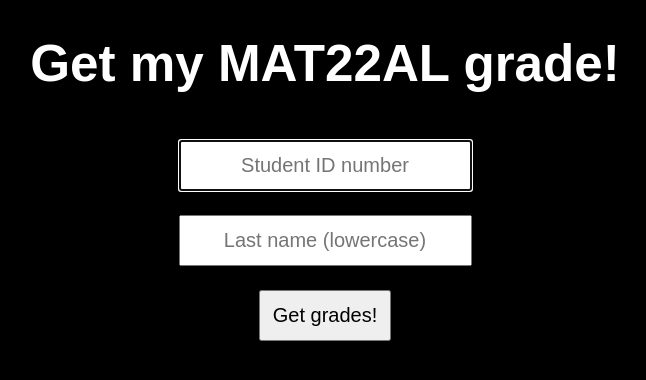
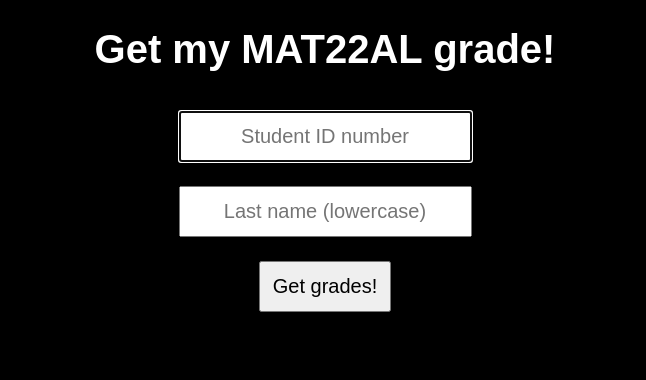
Before and after one commit to thatliuser/mat22al, a plain HTML site: page index.html in a window 1280 px wide. Shown: the whole page, without its empty margins (315-961 px from the left). Drawn offline with Linux system fonts and the light colour scheme.

Commit message:
style.css: Title gets way too big on desktops

```diff
--- a/style.css
+++ b/style.css
@@ -5,7 +5,7 @@ html {
 }
 
 h1 {
-    font-size: 4vw;
+    font-size: min(4vw, 40px);
     text-align: center;
 }
 
```
